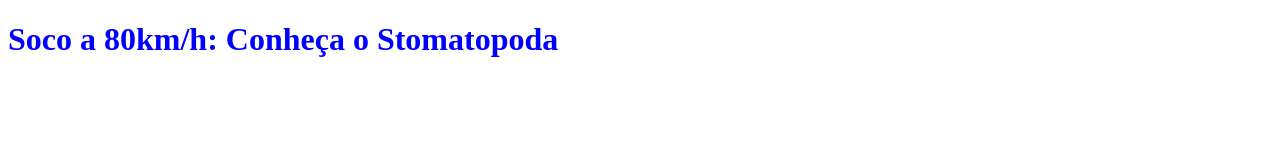
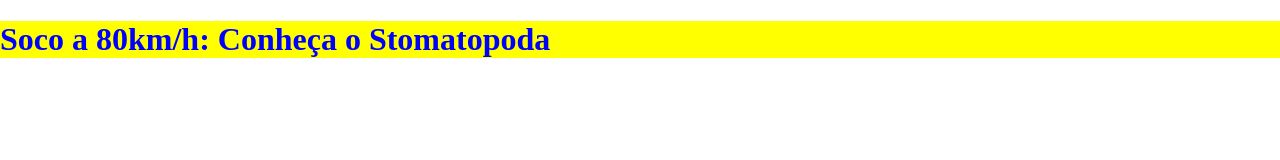
Before and after one commit to BrunoNogueiraBruno/trybe-exercises, a plain HTML site: page exercises/3_4/index.html in a window 1280 px wide. Drawn offline with Linux system fonts and the light colour scheme.

Commit message:
Header added

```diff
--- a/exercises/3_4/styles.css
+++ b/exercises/3_4/styles.css
@@ -1,3 +1,12 @@
+body {
+    margin: 0;
+}
+
+/*----Cabeçalho----*/
+header {
+    background-color: yellow;
+}
+
 h1 {
     color: blue;
 }
```
